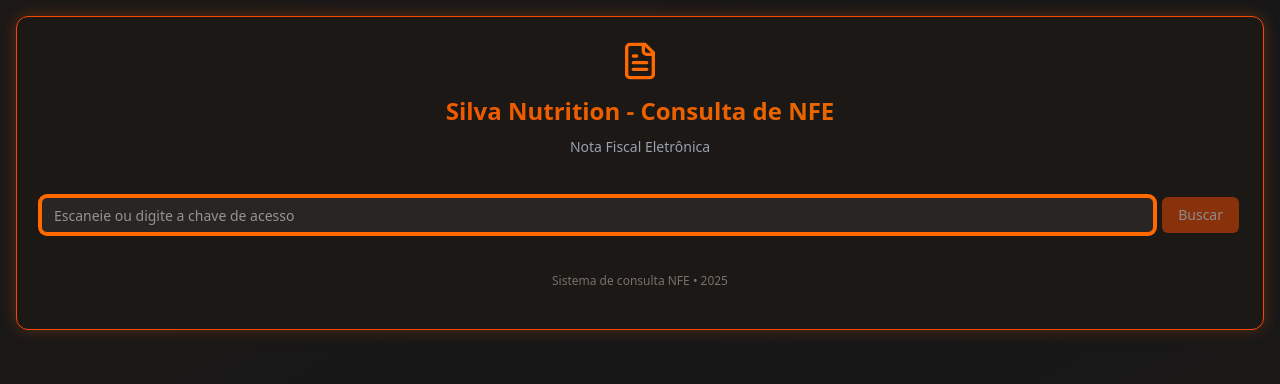
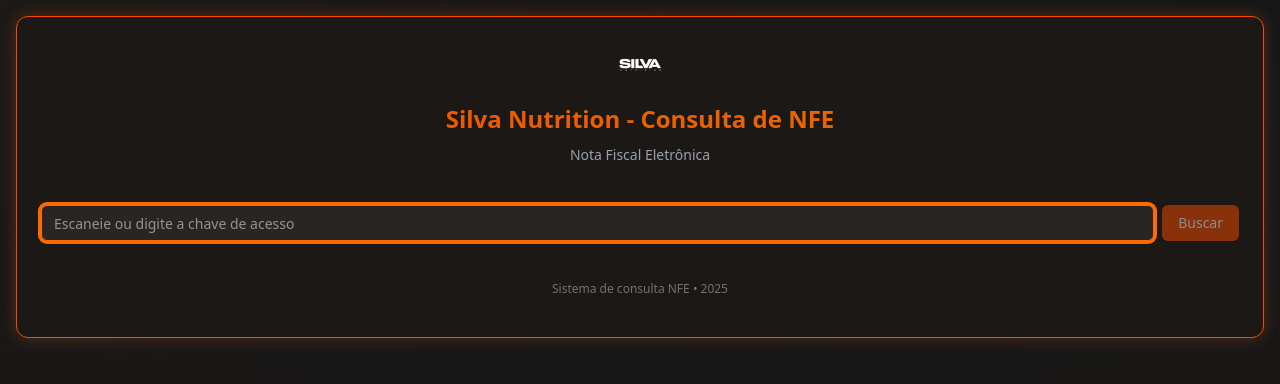
Before and after one commit to enricosaito/shipping-optimizer, a React (Vite) app in the folder frontend/: page / in a window 1280 px wide. Shown: the top 384 px of the page. Built offline with nearby package versions, Linux system fonts and the light colour scheme.

Commit message:
feat: update app to use new logo

```diff
--- a/frontend/src/App.tsx
+++ b/frontend/src/App.tsx
@@ -2,7 +2,7 @@ import React, { useState } from "react";
 import axios from "axios";
 import { Card, CardContent, CardHeader, CardTitle, CardFooter } from "./components/ui/card";
 import { Alert, AlertTitle, AlertDescription } from "./components/ui/alert";
-import { FileText, AlertCircle } from "lucide-react";
+import { AlertCircle } from "lucide-react";
 import { ThemeProvider } from "./components/ui/theme-provider";
 import { motion } from "framer-motion";
 import { NFESearch } from "./components/NFESearch";
@@ -49,7 +49,7 @@ const App: React.FC = () => {
           <Card className="border-orange-600 bg-stone-900/90 backdrop-blur-sm shadow-[0_0_15px_rgba(234,88,12,0.3)]">
             <CardHeader className="pb-4">
               <div className="flex justify-center mb-2">
-                <FileText className="h-10 w-10 text-orange-500" />
+                <img src="/assets/nutrition-white-nobg.png" alt="Nutrition Icon" className="h-12 w-12 object-contain" />
               </div>
               <CardTitle className="text-2xl font-bold text-center bg-gradient-to-r from-orange-600 to-amber-600 text-transparent bg-clip-text">
                 Silva Nutrition - Consulta de NFE
```
